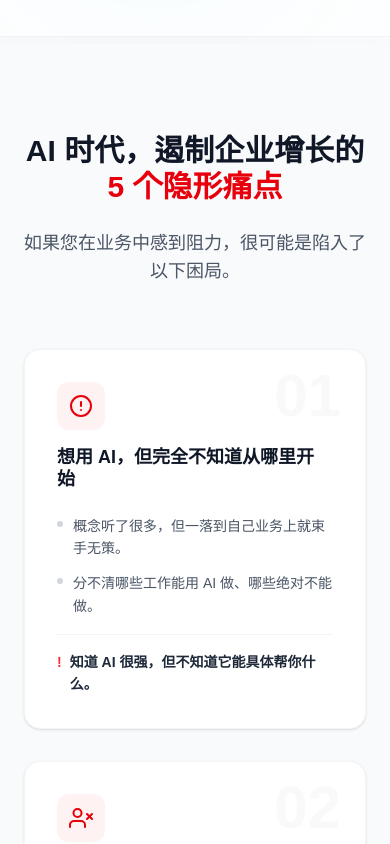
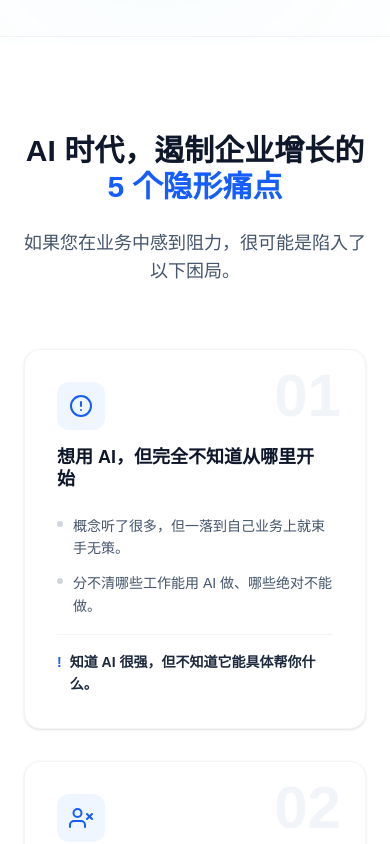
Before and after one commit to LEO-JIM/shangqunai, a Next.js app: page / in a window 390 px wide. Shown: the part 800-1644 px from the top of the page. Built offline with nearby package versions, Linux system fonts and the light colour scheme.

Commit message:
change color

```diff
--- a/components/PainPoints.tsx
+++ b/components/PainPoints.tsx
@@ -2,7 +2,7 @@
 
 import React from "react";
 
-// 定义简单的 SVG 图标组件，不需要外部依赖
+// 定义简单的 SVG 图标组件
 const Icons = {
   Alert: () => (
     <svg xmlns="http://www.w3.org/2000/svg" width="24" height="24" viewBox="0 0 24 24" fill="none" stroke="currentColor" strokeWidth="2" strokeLinecap="round" strokeLinejoin="round">
@@ -48,7 +48,7 @@ const painPoints = [
     desc: [
       "概念听了很多，但一落到自己业务上就束手无策。",
       "分不清哪些工作能用 AI 做、哪些绝对不能做。",
-      "知道 AI 很强，但不知道它能具体帮你什么。", // 1. 删除了“核心痛点：”
+      "知道 AI 很强，但不知道它能具体帮你什么。",
     ],
   },
   {
@@ -68,7 +68,7 @@ const painPoints = [
     desc: [
       "用 AI 写文案、总结资料，但这些对利润提升非常有限。",
       "真正费时费力、影响交付的流程，从来没人系统化优化。",
-      "你知道能更高效，但不知道 AI 的“深层用法”怎么落地。", // 1. 删除了“核心痛点：”
+      "你知道能更高效，但不知道 AI 的“深层用法”怎么落地。",
     ],
   },
   {
@@ -88,21 +88,21 @@ const painPoints = [
     desc: [
       "复制粘贴、写重复报告、整理数据占掉大部分时间。",
       "看似都在忙，但忙的都是低价值、耗时间的事。",
-      "越忙越乱，越乱越忙，效率迟迟上不来。", // 1. 删除了“核心痛点：”
+      "越忙越乱，越乱越忙，效率迟迟上不来。",
     ],
   },
 ];
 
 const PainPoints: React.FC = () => {
   return (
-    <section className="w-full py-24 px-6 md:px-8 bg-gray-50 border-b border-gray-200">
+    <section className="w-full py-24 px-6 md:px-8 bg-white border-b border-gray-100">
       <div className="max-w-6xl mx-auto">
         {/* Header */}
         <div className="text-center mb-16">
-          <h2 className="text-3xl md:text-4xl font-bold text-gray-900 mb-6">
-            AI 时代，遏制企业增长的<span className="text-red-600"> 5 个隐形痛点</span>
+          <h2 className="text-3xl md:text-4xl font-bold text-slate-900 mb-6">
+            AI 时代，遏制企业增长的<span className="text-blue-600"> 5 个隐形痛点</span>
           </h2>
-          <p className="text-lg text-gray-600 max-w-2xl mx-auto">
+          <p className="text-lg text-slate-600 max-w-2xl mx-auto">
             如果您在业务中感到阻力，很可能是陷入了以下困局。
           </p>
         </div>
@@ -112,19 +112,22 @@ const PainPoints: React.FC = () => {
           {painPoints.map((item, idx) => (
             <div
               key={idx}
-              className="group relative bg-white rounded-2xl p-8 shadow-sm border border-gray-100 hover:shadow-lg hover:border-red-100 transition-all duration-300"
+              // 修改：Hover 边框颜色改为 blue-100，背景改为 blue-50/30 (极淡蓝)
+              className="group relative bg-white rounded-2xl p-8 shadow-sm border border-gray-100 hover:shadow-lg hover:border-blue-100 hover:bg-blue-50/30 transition-all duration-300"
             >
               {/* Decorative Number Background */}
-              <div className="absolute top-4 right-6 text-6xl font-black text-gray-100/50 group-hover:text-red-50/80 transition-colors pointer-events-none select-none">
+              {/* 修改：数字水印颜色改为 slate-100，Hover 时变为 blue-50 */}
+              <div className="absolute top-4 right-6 text-6xl font-black text-slate-100 group-hover:text-blue-50 transition-colors pointer-events-none select-none">
                 {item.id}
               </div>
 
               {/* Icon & Title */}
               <div className="relative z-10 mb-6">
-                <div className="w-12 h-12 bg-red-50 text-red-600 rounded-xl flex items-center justify-center mb-4 group-hover:bg-red-500 group-hover:text-white transition-colors duration-300">
+                {/* 修改：图标背景改为 blue-50，文字 blue-600，Hover 时反转 */}
+                <div className="w-12 h-12 bg-blue-50 text-blue-600 rounded-xl flex items-center justify-center mb-4 group-hover:bg-blue-600 group-hover:text-white transition-colors duration-300">
                   {item.icon}
                 </div>
-                <h3 className="text-lg font-bold text-gray-900 leading-tight pr-4">
+                <h3 className="text-lg font-bold text-slate-900 leading-tight pr-4">
                   {item.title}
                 </h3>
               </div>
@@ -138,14 +141,16 @@ const PainPoints: React.FC = () => {
                       key={i}
                       className={`flex items-start text-sm leading-relaxed ${
                         isLast
-                          ? "font-semibold text-gray-800 mt-4 pt-4 border-t border-gray-100"
-                          : "text-gray-600"
+                          ? "font-semibold text-slate-800 mt-4 pt-4 border-t border-gray-100"
+                          : "text-slate-600"
                       }`}
                     >
                       {!isLast && (
-                        <span className="mt-1.5 mr-2.5 min-w-[6px] h-1.5 rounded-full bg-gray-300 group-hover:bg-red-400 transition-colors"></span>
+                        // 修改：小圆点 Hover 时变为蓝色
+                        <span className="mt-1.5 mr-2.5 min-w-[6px] h-1.5 rounded-full bg-gray-300 group-hover:bg-blue-400 transition-colors"></span>
                       )}
-                      {isLast && <span className="text-red-500 mr-2 font-bold">!</span>}
+                      {/* 修改：感叹号改为蓝色 */}
+                      {isLast && <span className="text-blue-600 mr-2 font-bold">!</span>}
                       {d}
                     </li>
                   );
@@ -155,13 +160,11 @@ const PainPoints: React.FC = () => {
           ))}
 
           {/* Card 6: The Solution */}
-          {/* 2. 移除了 transform md:scale-105，使黑色卡片大小与其他卡片一致 */}
-          <div className="flex flex-col justify-center items-center p-8 rounded-2xl bg-gray-900 text-white text-center shadow-xl transition-transform duration-300">
+          <div className="flex flex-col justify-center items-center p-8 rounded-2xl bg-slate-900 text-white text-center shadow-xl transition-transform duration-300">
             <h3 className="text-xl font-bold mb-4">
               这些问题，<br/>也是我们的出发点
             </h3>
-            {/* 4. 修改了文案，使其更专业、简洁 */}
-            <p className="text-gray-400 text-sm mb-8 leading-relaxed">
+            <p className="text-slate-400 text-sm mb-8 leading-relaxed">
               别让技术障碍成为发展瓶颈。<br/>我们提供务实的 AI 自动化方案，从根源解决效率难题。
             </p>
             <div className="animate-bounce mt-2">
@@ -169,8 +172,7 @@ const PainPoints: React.FC = () => {
                 <path strokeLinecap="round" strokeLinejoin="round" strokeWidth={2} d="M19 14l-7 7m0 0l-7-7m7 7V3" />
               </svg>
             </div>
-            {/* 3. 将提示文案修改为中文 */}
-            <p className="text-xs text-gray-500 mt-4 uppercase tracking-widest">
+            <p className="text-xs text-slate-500 mt-4 uppercase tracking-widest">
               下滑查看解决方案
             </p>
           </div>
```
